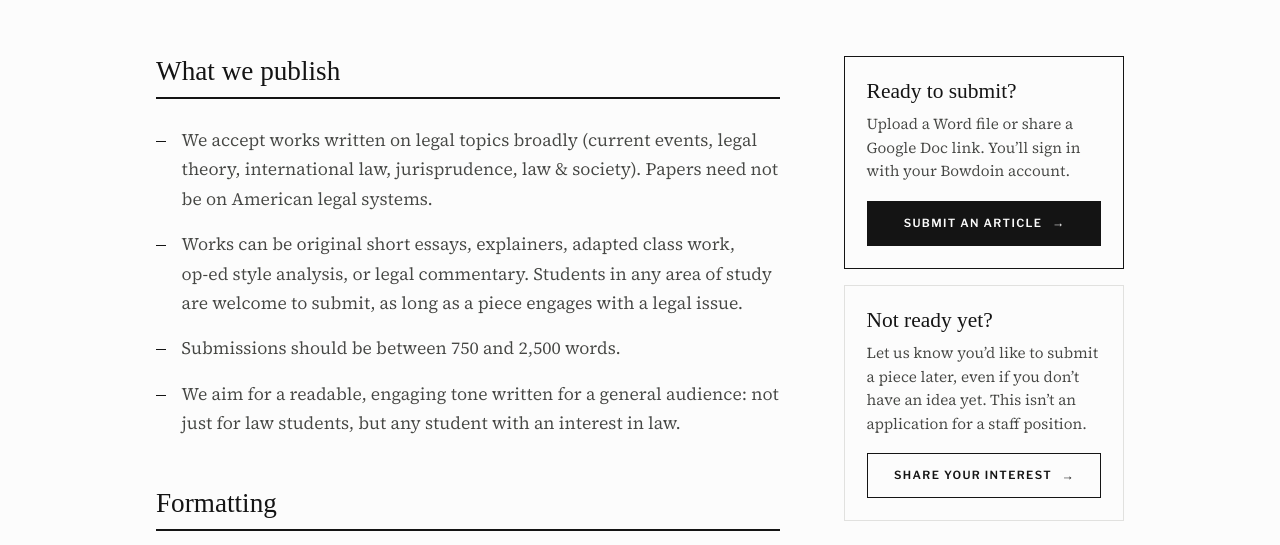
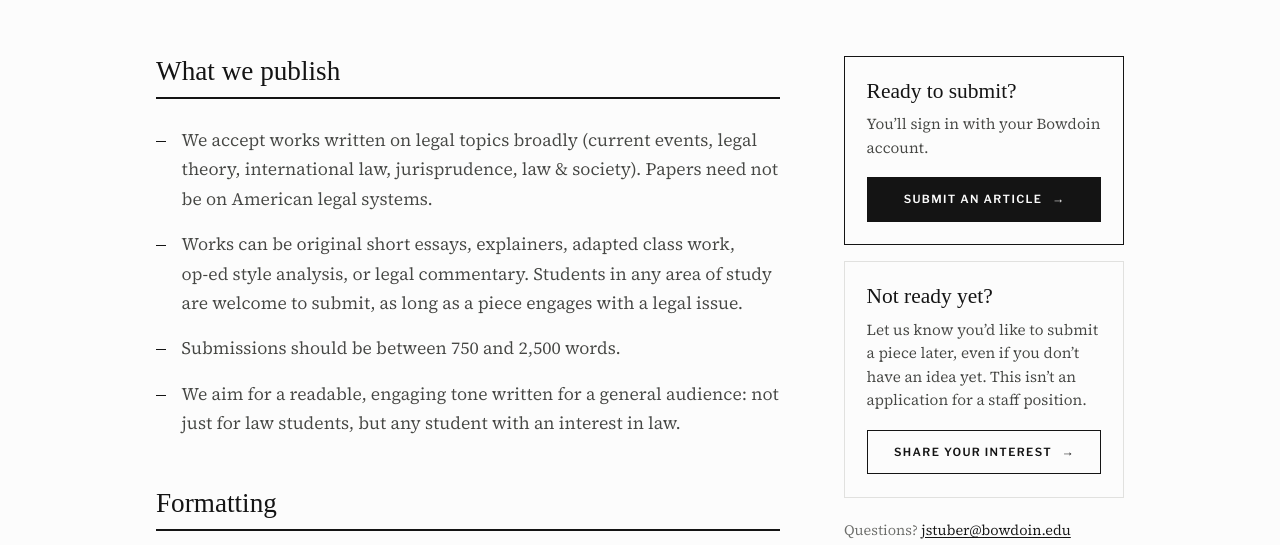
Before and after one commit to BWULAWR/website, a plain HTML site: page submissions.html in a window 1280 px wide. Shown: the part 243-788 px from the top of the page. Drawn offline with nearby package versions, Linux system fonts and the light colour scheme; a web font is replaced by a local one.

Commit message:
Add files via upload

```diff
--- a/submissions.html
+++ b/submissions.html
@@ -364,7 +364,7 @@
     <aside class="rail" aria-label="Submit an article or share your interest">
       <div class="card card--lead reveal" id="submit">
         <h2 class="card__title">Ready to submit?</h2>
-        <p>Upload a Word file or share a Google Doc link. You’ll sign in with your Bowdoin account.</p>
+        <p>You’ll sign in with your Bowdoin account.</p>
         <a class="btn" id="submit-link" href="https://docs.google.com/forms/d/e/1FAIpQLSeGz35j-m5bXmr0AJH3eLfQIso_lI_E35EwY66npxbDQLymtA/viewform">Submit an article<span class="arr" aria-hidden="true">→</span></a>
       </div>
       <div class="card reveal" id="interest">
```
Also changed, not shown: masthead.html (+4 -4 lines).
